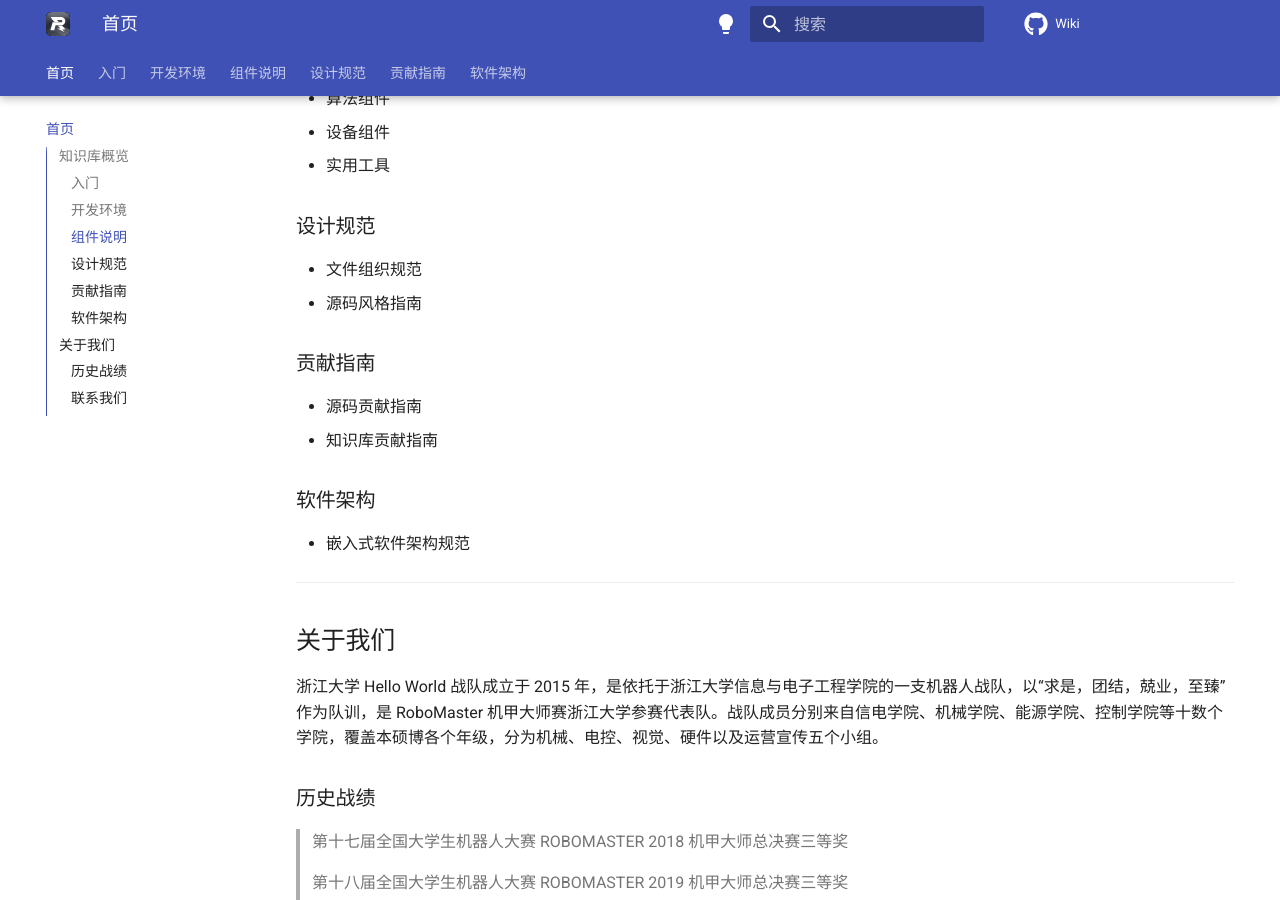
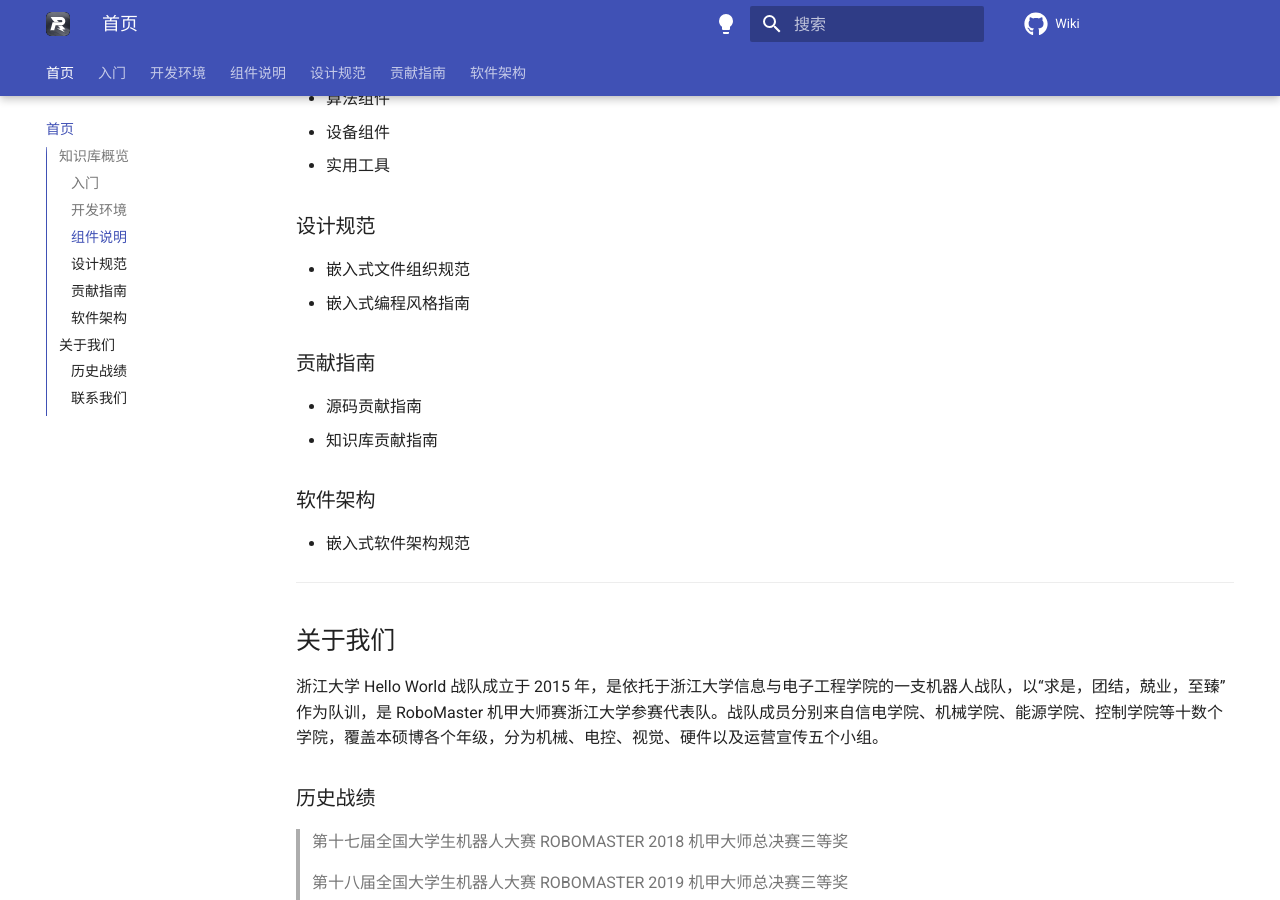
Before and after one commit to ZJU-HelloWorld/Wiki, an MkDocs documentation site: the page built from docs/index.md, in a window 1280 px wide and 900 px high, scrolled down 580 px. Built offline with MkDocs 1.6.1 and Material for MkDocs 9.7.7, drawn with Linux system fonts in a browser that asks for light colours; comment, search, counter and statistics services are not loaded.

Commit message:
Update index.md

```diff
--- a/docs/index.md
+++ b/docs/index.md
@@ -21,8 +21,8 @@
 
 ### 设计规范
 
-* 文件组织规范
-* 源码风格指南
+* 嵌入式文件组织规范
+* 嵌入式编程风格指南
 
 ### 贡献指南
 
```
